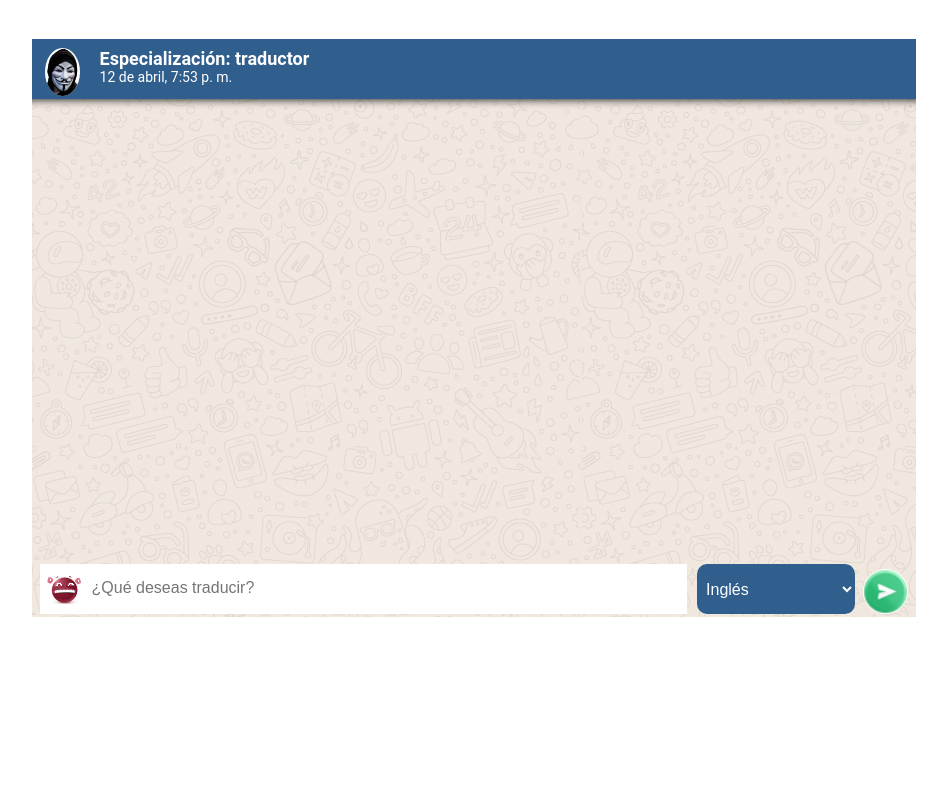
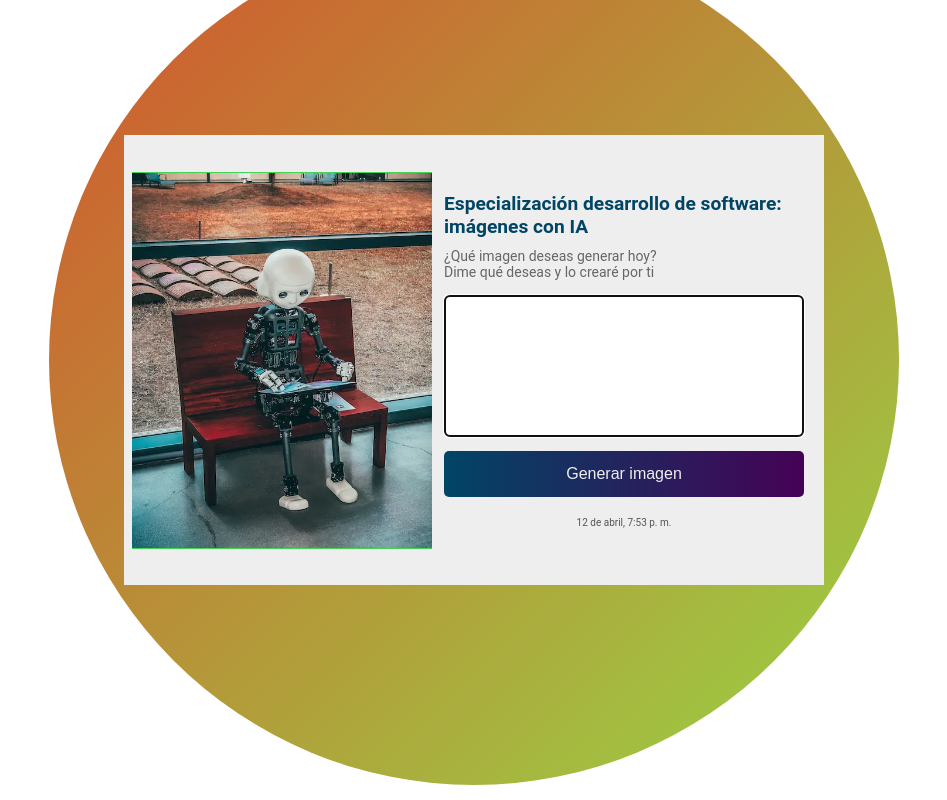
Before and after one commit to Ing-Erick-Mtz-Electronico/front_traductor_eds, a plain HTML site: page index.html in a window 1280 px wide. Shown: the whole page, without its empty margins (166-1113 px from the left). Drawn offline with Linux system fonts and the light colour scheme.

Commit message:
feat: add IA images view

```diff
--- a/assets/css/estilos.css
+++ b/assets/css/estilos.css
@@ -1,212 +1,98 @@
-/* * {
+* {
   margin: 0;
   padding: 0;
-} */
+  box-sizing: border-box;
+}
 
 body {
   font-family: "Roboto", sans-serif;
-  display: flex;
-  align-items: center;
-  height: 80dvh;
+  background-color: #fff;
+  display: grid;
+  place-items: center;
+  min-height: 90dvh;
 }
 
 .contenedor {
-  width: 70%;
-  margin: 0 auto;
+  background-color: #eee;
+  width: 700px;
+  height: 450px;
+  display: grid;
+  grid-template-columns: 45% 55%;
+  place-items: center;
 }
 
-.cabecera {
-  height: 60px;
-  background-color: #305f8e;
-  color: #fff;
-  padding: 0 8px;
+.contenedor::after {
+  content: "";
+  position: absolute;
+  background-image: linear-gradient(to bottom right, #d4532d, #98d544);
+  width: 850px;
+  height: 850px;
+  border-radius: 50%;
+  z-index: -1;
 }
 
-.cabecera div {
-  position: relative;
-  float: left;
-  top: 15%;
+.contenedor-imagen {
+  width: 300px;
+  height: auto;
+  border: 1px solid #45d256;
+  display: flex;
+  justify-content: center;
+  align-items: center;
 }
 
-.cabecera .avatar {
-  width: 35px;
+.contenedor img {
+  width: 300px;
   height: auto;
-  margin: 0 15px 0 5px;
-}
-.cabecera .avatar img {
-  background-color: #fff;
-  border-radius: 50%;
-  width: 100%;
+  object-fit: cover;
 }
 
-.cabecera .titulo1 {
-  font-size: 18px;
-  font-weight: 600;
-  margin: 0 0 0 5px;
+.contenedor-texto {
+  padding: 0 20px 0 5px;
 }
 
-.cabecera .titulo2 {
-  display: block;
-  font-size: 14px;
-  font-weight: 400;
+.contenedor-texto h2 {
+  font-size: 1.2rem;
+  color: #014565;
 }
 
-.traductor {
-  position: relative;
-  background: beige url("../img/fondo.jpg") repeat;
-  height: calc(70dvh - 42px);
-  z-index: 0;
+.contenedor-texto p {
+  font-size: 14px;
+  color: #666;
+  margin: 10px 0;
 }
 
-.traductor .traductor-contenedor {
-  height: calc(70dvh - 100px);
-  padding: 0 16px;
-  margin-bottom: 5px;
-  box-shadow: inset 0 10px 10px -10px #000;
-  overflow-x: hidden;
+.contenedor-texto textarea {
+  resize: none;
+  border: 1px sollid #333;
+  margin: 5px 0 10px;
+  font-size: 12px;
+  color: #666;
 }
 
-.traductor-frm {
-  display: flex;
-  flex-direction: row;
-  align-items: flex-end;
-  overflow: hidden;
-  height: 50px;
+.contenedor-texto textarea,
+.contenedor-texto button {
   width: 100%;
-  z-index: 2;
+  padding: 14px;
+  border-radius: 5px;
 }
 
-.traductor-frm div,
-.traductor-frm input {
-  height: 100%;
-  background: #fff;
+.contenedor-texto button {
+  border: none;
+  background-image: linear-gradient(to right, #014565, #450256);
+  color: #eee;
+  font-size: 16px;
+  cursor: pointer;
+  user-select: none;
 }
 
-.traductor-frm .icono {
-  display: flex;
-  align-items: center;
-  justify-content: center;
-  background: #fff;
-  margin-left: 8px;
-  width: 50px;
+.contenedor-texto button:active {
+  transform: scale(0.95);
 }
 
-.traductor-frm .caja-traducir {
-  border: 0;
-  flex: 4;
-  font-size: 16px;
-  outline: none;
+.contenedor-texto span {
+  display: block;
+  text-align: center;
+  margin: 20px 0 0 0;
+  color: #555;
+  font-size: 10px;
 }
-
-.combo-idioma {
-  background-color: #305f8e;
-  color: #fff;
-  height: 50px;
-  border: 0;
-  flex: 1;
-  font-size: 16px;
-  margin-left: 10px;
-  padding: 5px;
-  min-width: 50px;
-  border-radius: 10px;
-}
-
-.traductor-frm .aceptar {
-  border-radius: 50%;
-  background-color: #ffff;
-  cursor: pointer;
-  margin-inline: 8px;
-  overflow: hidden;
-}
-
-.traductor-frm .aceptar .circulo {
-  border-radius: 50%;
-  height: 45px;
-  aspect-ratio: 1;
-  display: flex;
-  align-items: center;
-  justify-content: center;
-}
-
-.traductor-frm .aceptar .circulo img {
-  height: 45px;
-  aspect-ratio: 1;
-}
-
-.metadato {
-  position: relative;
-  display: inline-block;
-  padding: 0 0 0 7px;
-  bottom: -4px;
-}
-
-.metadato .hora {
-  color: #555;
-  font-size: 11px;
-}
-
-.metadato .visto {
-  display: inline-block;
-  margin-left: 3px;
-  height: 15px;
-  width: auto;
-}
-
-.mensaje {
-  color: #fff;
-  clear: both;
-  line-height: 18px;
-  font-size: 15px;
-  padding: 8px;
-  position: relative;
-  margin: 8px 0;
-  max-width: 80%;
-  word-wrap: break-word;
-}
-
-.mensaje::after {
-  /* content: ""; */
-  position: absolute;
-  width: 0;
-  height: 0;
-  border-style: solid;
-}
-
-.mensaje:first-child {
-  margin: 16px 0 8px 0;
-}
-
-.mensaje.enviado {
-  background-color: #a8b7e6;
-  border-radius: 5px 0px 5px 5px;
-  float: right;
-}
-
-.mensaje.recibido {
-  background-color: #4d4d4d;
-  border-radius: 0px 5px 5px 5px;
-  float: left;
-}
-.mensaje.recibido .hora {
-  color: #ccc;
-}
-.mensaje.enviado {
-  color: #2C2C2C
-}
-.mensaje.enviado::after {
-  content: "";
-  position: absolute;
-  border-width: 0px 0px 10px 10px;
-  border-color: transparent transparent transparent #a8b7e6;
-  top: 0;
-  right: -10px;
-}
-
-.mensaje.recibido::after {
-  content: "";
-  position: absolute;
-  border-width: 0px 10px 10px 0px;
-  border-color: transparent #4d4d4d transparent transparent;
-  top: 0;
-  left: -10px;
-}
--- a/assets/js/mensaje.js
+++ b/assets/js/mensaje.js
@@ -1,5 +1,5 @@
-const mensajeSubtitulo = ( subtitulo, texto, ms ) => {
+const asignarMensaje = ( spnMensaje, texto, ms ) => {
   setTimeout(() => {
-    subtitulo.innerHTML = texto;
+    spnMensaje.innerHTML = texto;
   }, ms);
 }
--- a/assets/js/principal.js
+++ b/assets/js/principal.js
@@ -1,18 +1,10 @@
-const cajaTexto = document.getElementById("input-texto");
-const areaTrabajo = document.getElementById("spn-cuerp");
-const btnEnviar = document.getElementById("img-enviar");
-const subtitulo = document.getElementById("spn-subtitle");
-const idiomaDestino = document.getElementById("cmb-idioma");
+const cajaImagen = document.getElementById("caja-imagen");
+const textArea = document.getElementById("area-texto");
+const btEnviar = document.getElementById("btn-enviar");
+const spnMensaje = document.getElementById("spn-mensaje");
 
-
-const marco = document.querySelector(".traductor-contenedor");
 const codeUsuario = crypto.randomUUID();
 
-subtitulo.innerHTML = fechaActual();
+spnMensaje.innerHTML = fechaActual();
 
-btnEnviar.addEventListener('click', enviarInformacion);
-cajaTexto.addEventListener('keypress',(event) => {
-  if (event.key === 'Enter') {
-    enviarInformacion();
-  }
-});
+btEnviar.addEventListener('click', generarImagen);
--- /dev/null
+++ b/assets/js/servicio.js
@@ -0,0 +1,46 @@
+const generarImagen = async () => {
+  const peticion = textArea.value.trim();
+
+  if (!peticion) {
+    textArea.focus();
+    return false;
+  }
+
+  asignarMensaje(spnMensaje, "Esperando imagen IA...", 1000);
+
+  textArea.value = "";
+
+  cajaImagen.innerHTML =
+    "<img src='./assets/img/loading.gif' alt='Cargando' />";
+
+  try {
+    const respuesta = await fetch(
+      "http://localhost:3123/api/imagen/v1/generar",
+      {
+        method: "POST",
+        headers: {
+          "Content-Type": "Application/json",
+        },
+        body: JSON.stringify({
+          codUsuarioPeticion: codeUsuario,
+          textoPeticion: peticion,
+        }),
+      }
+    );
+    spnMensaje.innerHTML = "Generando imagen...";
+
+    const datos = await respuesta.json();
+
+    if (datos && datos.urlImagen) {
+      cajaImagen.innerHTML =
+        "<img src='" + datos.urlImagen + "' alt='Imagen generada por ia' />";
+        spnMensaje.innerHTML = fechaActual();
+    } else {
+      spnMensaje.innerHTML = "No pudo ser generada la imagen";
+    }
+  } catch (error) {
+    console.log("Error: ", error);
+  }
+
+  textArea.focus();
+};
--- a/assets/js/traducir.js
+++ /dev/null
@@ -1,63 +0,0 @@
-const enviarInformacion = async () => {
-  const textoTraducir = cajaTexto.value.trim();
-
-  if (!textoTraducir) {
-    cajaTexto.focus();
-    return false;
-  }
-
-  mensajeSubtitulo(subtitulo, "Enviando...", 2000);
-
-  const imgEntregado =
-    "<img src='../assets/img/entregado.png' alt='imagen de chulito' />";
-
-  const txtEnviado = document.createElement("div");
-  txtEnviado.className = "mensaje enviado";
-  txtEnviado.innerHTML =
-    textoTraducir +
-    "<span class='metadato'><span class='hora'> " +
-    horaActual() +
-    "</span><span class='visto'>" +
-    imgEntregado +
-    "</span></span>";
-
-  areaTrabajo.append(txtEnviado);
-
-  try {
-    const respuesta = await fetch("http://localhost:3123/api/v1/traducir", {
-      method: "POST",
-      headers: {
-        "Content-type": "application/json",
-      },
-      body: JSON.stringify({
-        codUsuarioPeticion: codeUsuario,
-        idiomaPeticion: idiomaDestino.value,
-        textoPeticion: textoTraducir,
-      }),
-    });
-
-    subtitulo.innerHTML = "Traduciendo...";
-
-    const dato = await respuesta.json();
-
-    const txtRecibido = document.createElement("div");
-
-    txtRecibido.className = "mensaje recibido";
-
-    txtRecibido.innerHTML =
-      dato.traduccion +
-      "<span class='metadato'><span class='hora'>" +
-      horaActual() +
-      "</span></span>";
-
-    areaTrabajo.append(txtRecibido);
-
-    marco.scrollTop = marco.scrollHeight;
-
-    mensajeSubtitulo(subtitulo, "En línea", 3000);
-  } catch (error) {
-    console.log("El error es: ", error);
-  }
-  cajaTexto.value = "";
-  cajaTexto.focus();
-};
--- a/index.html
+++ b/index.html
@@ -3,73 +3,30 @@
   <head>
     <meta charset="UTF-8" />
     <meta name="viewport" content="width=device-width, initial-scale=1.0" />
-    <title>Traductor</title>
-    <link rel="stylesheet" href="/assets/css/estilos.css" />
+    <title>Generador de imágenes IA</title>
+    <link rel="stylesheet" type="text/css" href="./assets/css/estilos.css" />
+    <link rel="icon" type="image/png" href="./assets/img/favicon.ico" />
     <script src="./assets/js/fecha.js" defer></script>
     <script src="./assets/js/mensaje.js" defer></script>
-    <script src="./assets/js/traducir.js" defer></script>
+    <script src="./assets/js/servicio.js" defer></script>
     <script src="./assets/js/principal.js" defer></script>
   </head>
   <body>
     <div class="contenedor">
-      <!-- cabecera: inicio -->
-      <div class="cabecera">
-        <div class="avatar">
-          <img src="./assets/img/avatar.png" alt="Esta imagen es el avatar" />
-        </div>
-        <div class="titulo1">
-          <span> Especialización: traductor </span>
-          <span id="spn-subtitle" class="titulo2"> Bienvenido </span>
-        </div>
+      <div id="caja-imagen" class="contenedor-imagen">
+        <img src="./assets/img/placeholder_512.webp" alt="bienvenido" />
       </div>
-      <!-- cabecera: fin -->
+      <div class="contenedor-texto">
+        <h2>Especialización desarrollo de software: imágenes con IA</h2>
+        <p>
+          ¿Qué imagen deseas generar hoy?<br />Dime qué deseas y lo crearé por
+          ti
+        </p>
 
-      <!-- cuerpo: inicio -->
-      <div class="traductor">
-        <div class="traductor-contenedor">
-          <span id="spn-cuerp"> </span>
-        </div>
-        <form
-          id="frm-traductor"
-          action="javascript:void(0)"
-          class="traductor-frm"
-        >
-          <div class="icono">
-            <img src="./assets/img/icono.png" alt="icono rojo" />
-          </div>
-          <input
-            id="input-texto"
-            type="text"
-            class="caja-traducir"
-            placeholder="¿Qué deseas traducir?"
-            autocomplete="off"
-            autofocus
-          />
-          <select id="cmb-idioma" class="combo-idioma">
-            <option value="ingles">Inglés</option>
-            <option value="español">Español</option>
-            <option value="frances">Francés</option>
-            <option value="aleman">Alemán</option>
-            <option value="italiano">Italiano</option>
-            <option value="portugues">Portugués</option>
-            <option value="ruso">Ruso</option>
-            <option value="chino">Chino</option>
-            <option value="japones">Japonés</option>
-            <option value="arabe">Árabe</option>
-            <option value="coreano">Coreano</option>
-          </select>
-          <span class="aceptar">
-            <div class="circulo">
-              <img
-                id="img-enviar"
-                src="./assets/img/enviar.png"
-                alt="imagen verde de enviar"
-              />
-            </div>
-          </span>
-        </form>
+        <textarea name="area-texto" id="area-texto" rows="8" cols="50" autofocus></textarea>
+        <button id="btn-enviar">Generar imagen</button>
+        <span id="spn-mensaje">Hola mundo</span>
       </div>
-      <!-- cuerpo: fin -->
     </div>
   </body>
 </html>
```
Also changed, not shown: assets/img/aerolinea.png (deleted), assets/img/avatar.png (deleted), assets/img/entregado.png (deleted), assets/img/enviar.png (deleted), assets/img/favicon.ico, assets/img/fondo.jpg (deleted), assets/img/icono.png (deleted), assets/img/loading.gif (added), assets/img/placeholder_512.webp (added), assets/js/fecha.js (line endings or trailing spaces).
